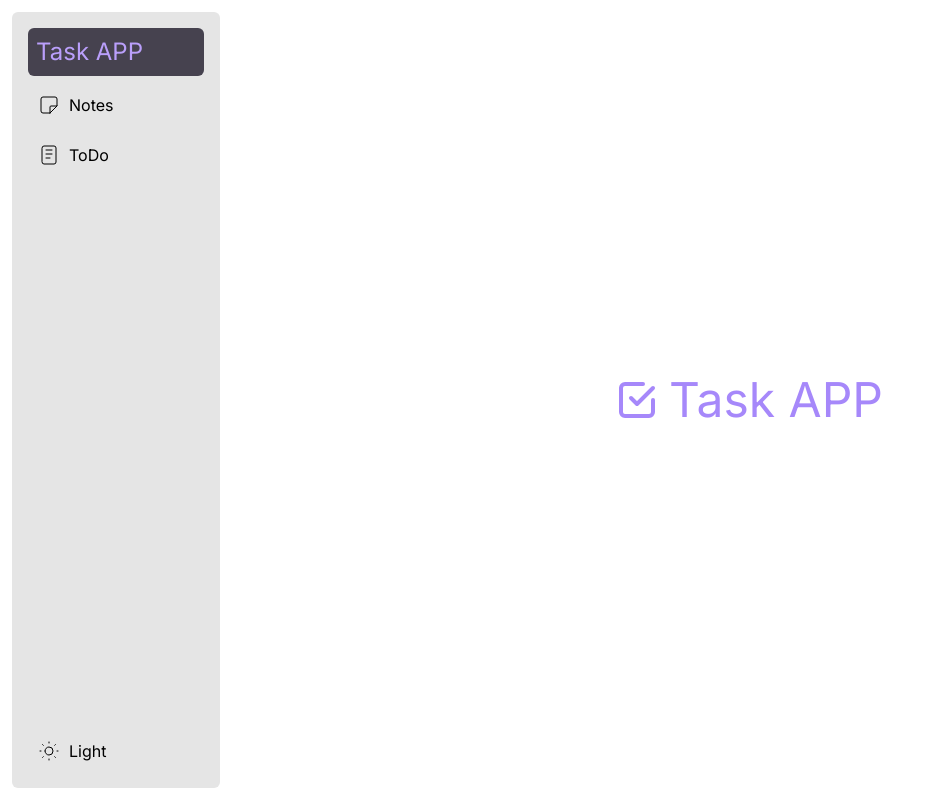
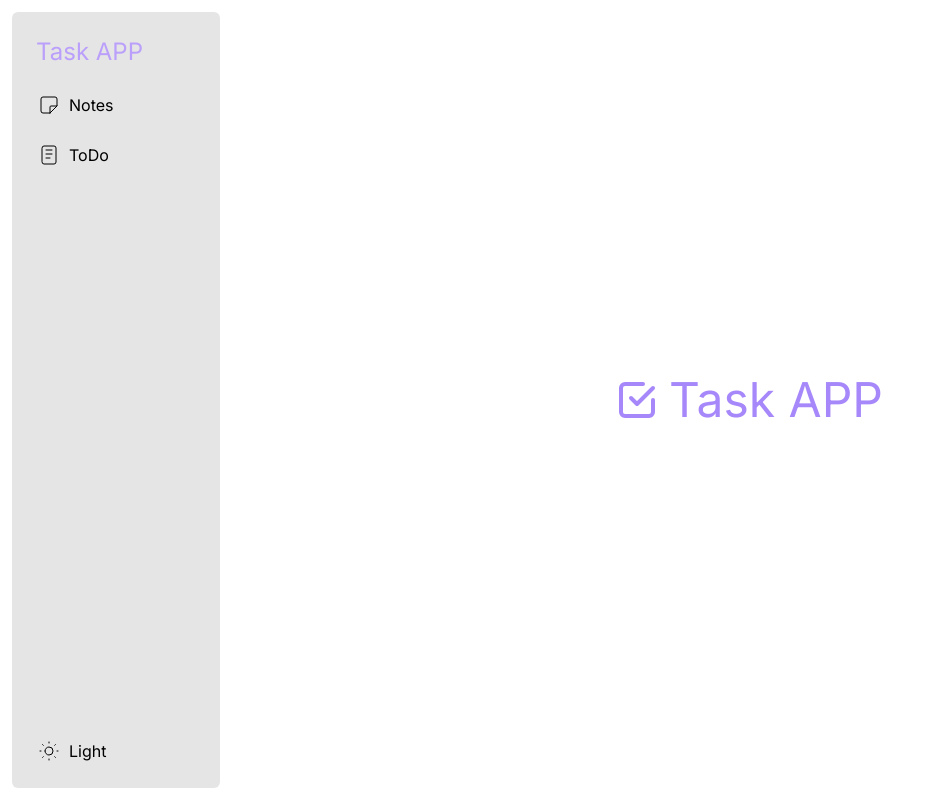
Before and after one commit to JoaquinJRG/tasks-app, a Next.js app: page / in a window 1280 px wide. Shown: the whole page, without its empty margins (0-932 px from the left). Built offline with nearby package versions, Linux system fonts and the light colour scheme.

Commit message:
change pading

```diff
--- a/app/components/DashBoard.jsx
+++ b/app/components/DashBoard.jsx
@@ -38,7 +38,7 @@ export function DashBoard() {
   return (
     <nav className="h-full flex lg:flex-col items-center lg:items-stretch justify-between">
       <ul className="flex flex-row items-center lg:items-stretch lg:flex-col gap-2 *:p-2 *:rounded-md">
-        <li className={clsx({ "bg-[#ba9ffb] text-black lg:text-[#ba9ffb] lg:bg-[#46424f]": pathName == "/" })}>
+        <li className={clsx({ "bg-[#ba9ffb] text-black lg:text-[#ba9ffb] lg:bg-neutral-200 dark:lg:bg-[#46424f]": pathName == "/" })}>
           <Link href={"/"} className="flex items-center">
             <div className="block lg:hidden">
               <HomeIcon />
--- a/app/layout.jsx
+++ b/app/layout.jsx
@@ -20,7 +20,7 @@ export default function RootLayout({ children }) {
         <aside className="bg-neutral-200 dark:bg-[#46424f] dark:text-white h-14 lg:h-full lg:w-52 rounded-md p-4 order-2 lg:order-1">
           <DashBoard />
         </aside>
-        <main className="flex-1 p-4 order-1 lg:order-2 overflow-y-scroll">
+        <main className="flex-1 p-2 lg:p-4 order-1 lg:order-2 overflow-y-scroll">
           {children}
         </main>
       </body>
```
Also changed, not shown: 1 other file (tests, documents, lock files or other folders).
